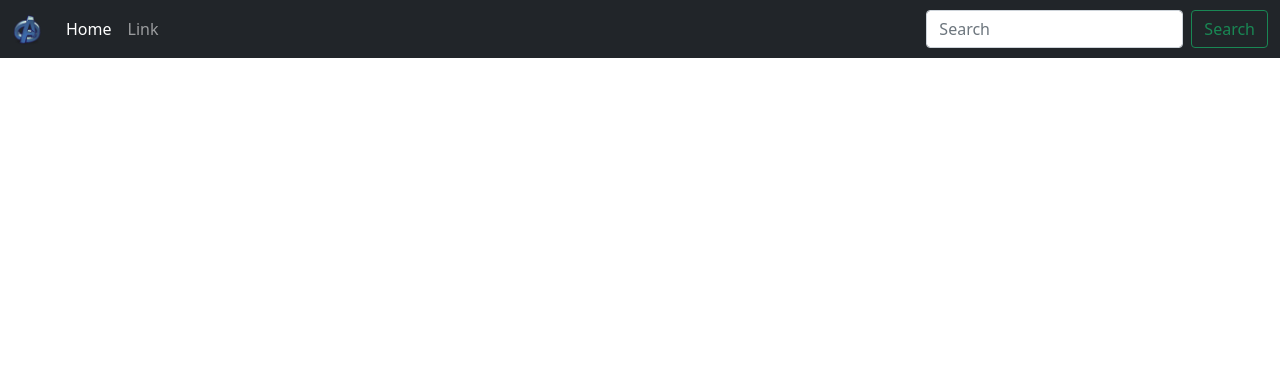
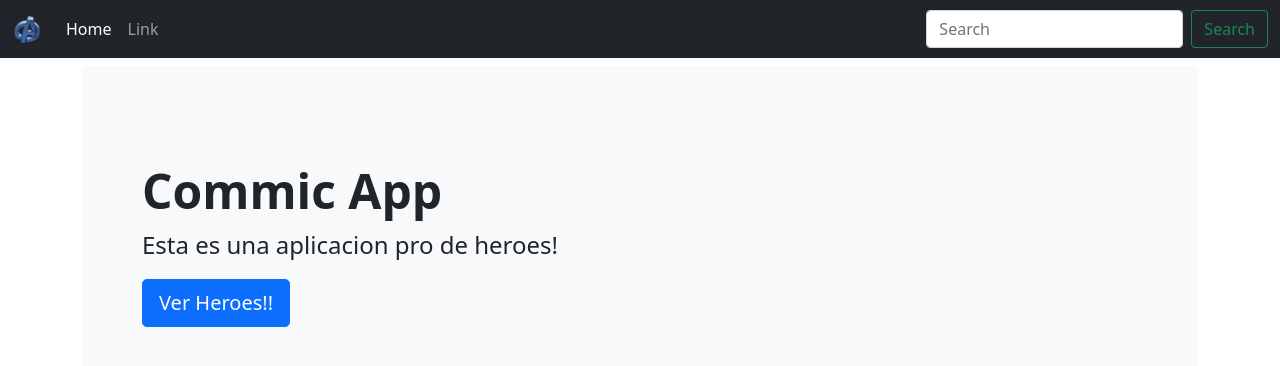
Before and after one commit to santiago-cortes-ortiz/tour-of-heroes-pro, an Angular app: page /home in a window 1280 px wide. Shown: the top 366 px of the page. Built offline with nearby package versions, Linux system fonts and the light colour scheme.

Commit message:
agregando la etiqueta que maneja las rutas

```diff
--- a/src/app/app.component.html
+++ b/src/app/app.component.html
@@ -1 +1,4 @@
 <app-navbar></app-navbar>
+<div class="container mt-2">
+    <router-outlet></router-outlet>
+</div>
--- a/src/app/app.routes.ts
+++ b/src/app/app.routes.ts
@@ -3,9 +3,9 @@ import { RouterModule, Routes } from "@angular/router";
 import { HomeComponent } from "./components/home/home.component";
 import { AboutComponent } from "./components/about/about.component";
 
-const routes: Routes = [
+const ROUTES: Routes = [
     { path: 'home', component: HomeComponent },
     { path: 'about', component: AboutComponent },
     { path: '**', pathMatch: 'full', redirectTo: 'home' },
   ];
-export const app_routing = RouterModule.forRoot(routes);
+export const APP_ROUTING = RouterModule.forRoot(ROUTES);
```
Also changed, not shown: src/app/app.module.ts (+6 -1 lines).
